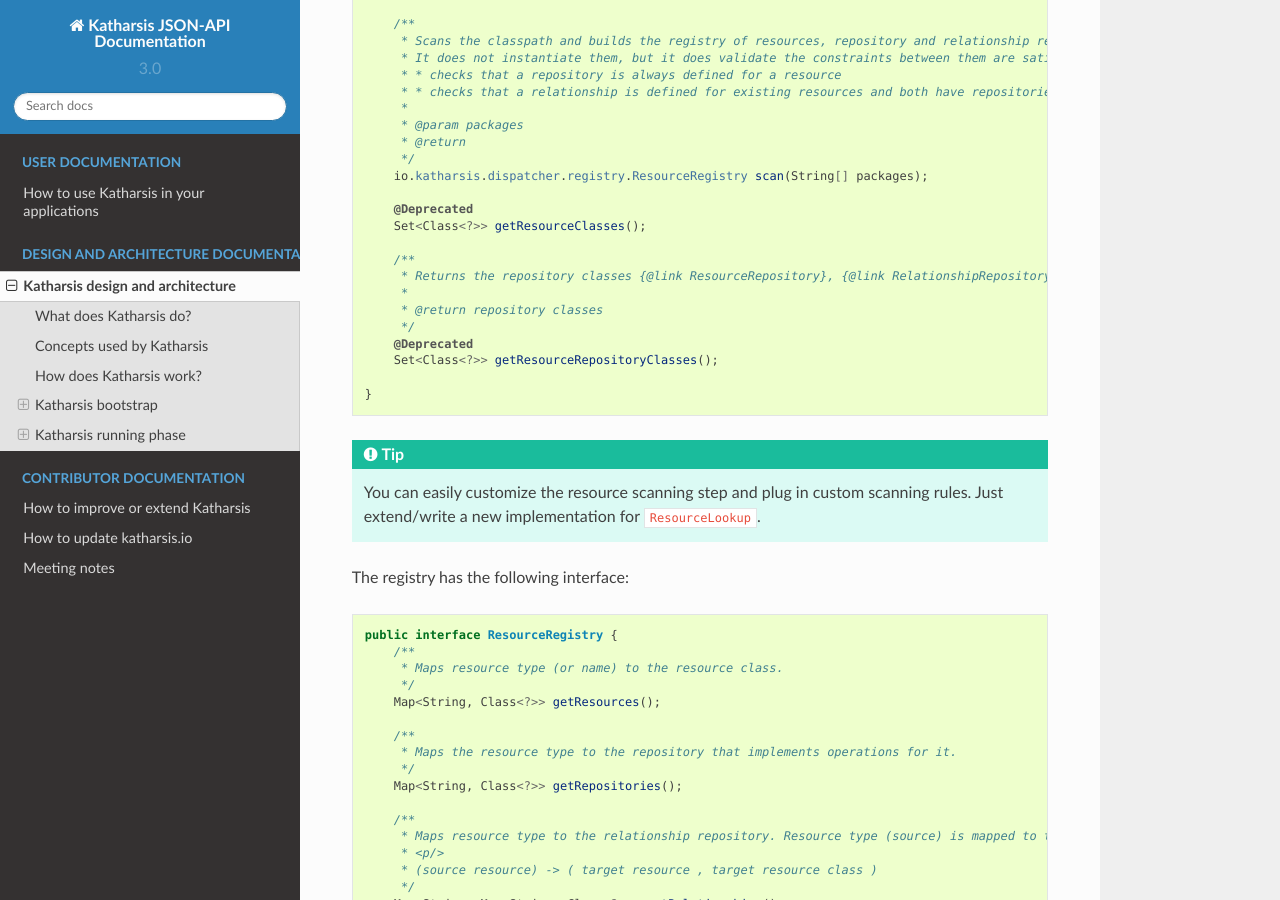
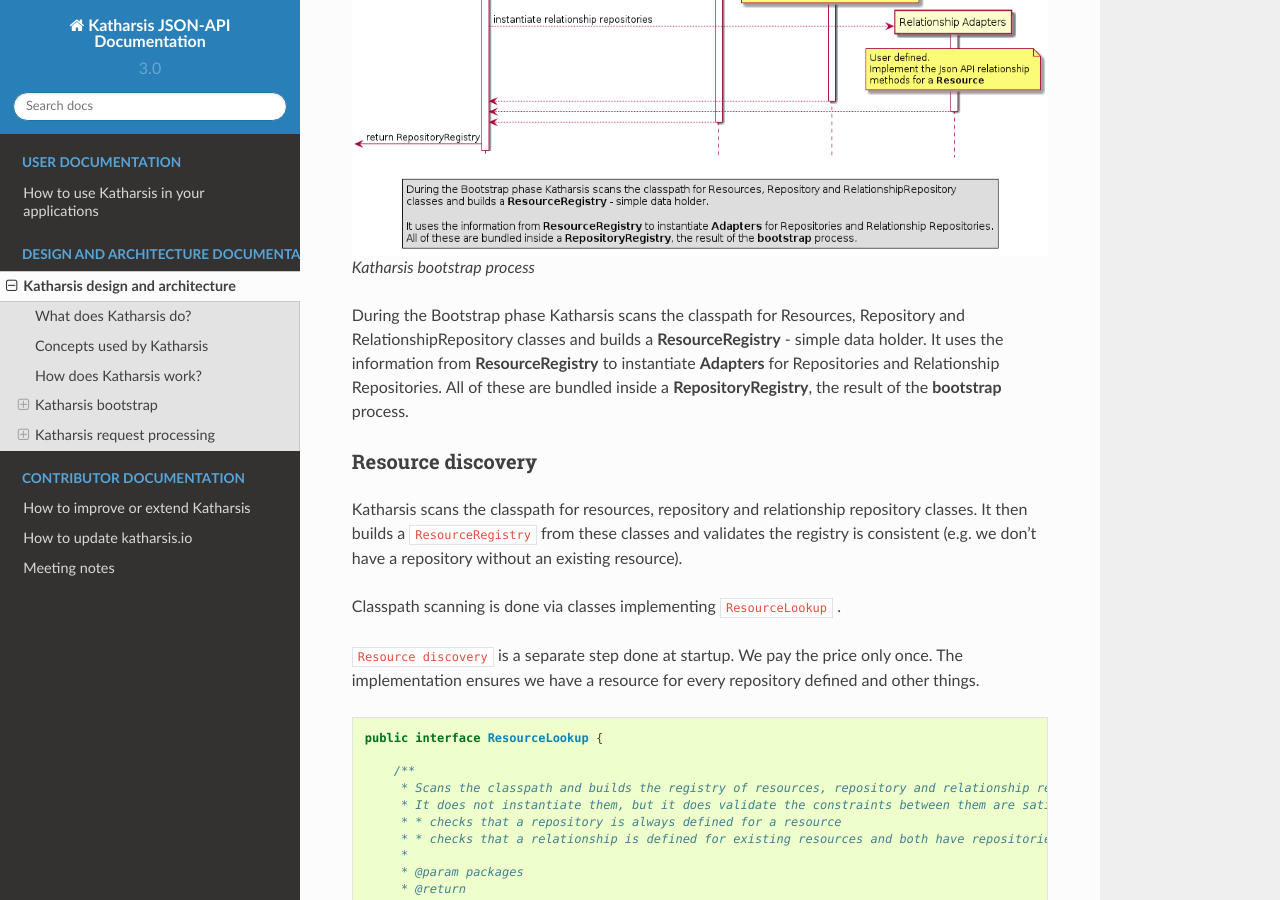
Before and after one commit to katharsis-project/katharsis-docs, a Sphinx documentation site: the page built from source/katharsis-design.rst, in a window 1280 px wide and 900 px high, scrolled down 1903 px. Built offline with Sphinx 7.4.7 and the Read the Docs theme 2.0.0, drawn with Linux system fonts in a browser that asks for light colours; some of the changed text lies outside the part shown.

Commit message:
Added sequence diagrams for Katharsis bootstrap and runtime

```diff
--- a/source/katharsis-design.rst
+++ b/source/katharsis-design.rst
@@ -13,7 +13,7 @@
 
 Currently, you can use Katharsis to build servers and you can't use it to make requests to other `json api`_ servers.
 We are working on this featuer and it should be available in version 3.x.
-Check https://github.com/katharsis-project/katharsis-core/issues/315 to see the status.
+Check https://github.com/katharsis-project/katharsis-framework/ to see the status.
 
 Concepts used by Katharsis
 --------------------------
@@ -61,6 +61,17 @@
 -------------------
 
 When the application starts, the library performs these tasks.
+
+.. figure:: images/katharsis-bootstrap.png
+  :scale: 75%
+  :alt: Katharsis bootstrap process
+
+  Katharsis bootstrap process
+
+During the Bootstrap phase Katharsis scans the classpath for Resources, Repository and RelationshipRepository classes and builds a **ResourceRegistry** - simple data holder.
+It uses the information from **ResourceRegistry** to instantiate **Adapters** for Repositories and Relationship Repositories.
+All of these are bundled inside a **RepositoryRegistry**, the result of the **bootstrap** process.
+
 
 Resource discovery
 ~~~~~~~~~~~~~~~~~~
@@ -168,8 +179,14 @@
   }
 
 
-Katharsis running phase
------------------------
+Katharsis request processing
+----------------------------
+
+.. figure:: images/katharsis-runtime.png
+  :scale: 75%
+  :alt: Katharsis request processing
+
+  Katharsis request processing
 
 
 Request processing
@@ -214,9 +231,12 @@
 There are two strategies that we consider:
 
 #. Repositories return instances of Resources
+
   In this case we wrap the return object (instance of class annotated with ``@JsonApiResource`` ) in a ``@JsonApiDocument``.
   The library code also takes care of calling the methdos for ``included`` resources.
+
 #. Repositories return instance of ``JsonApiDocument``
+
   This requires users to do more work but is more efficient and can provide a much better controll over response.
   You can customise almost all of the response, including: meta information, links, included relationships, etc.
 
```
Also changed, not shown: source/images/katharsis-bootstrap.png (added), source/images/katharsis-runtime.png (added), 2 other files.
